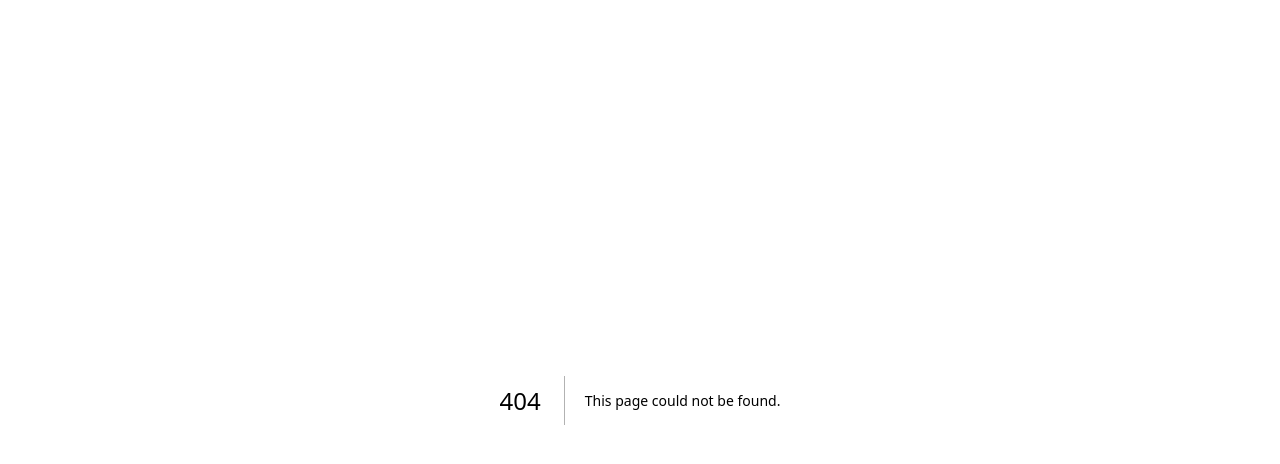
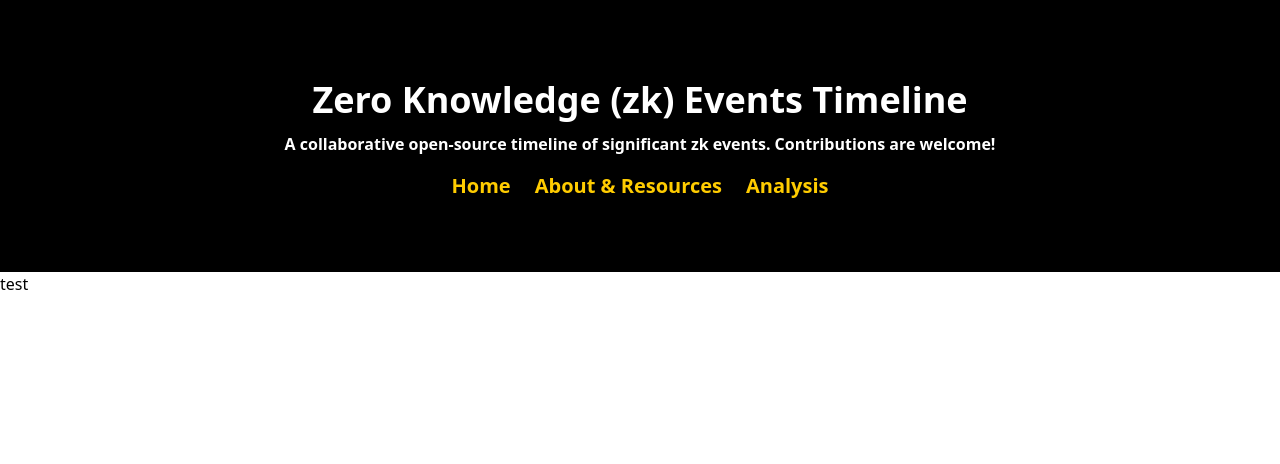
Before and after one commit to Violet-Bora-Lee/zk-timline-test, a Next.js app: page /about in a window 1280 px wide. Before the commit this address had no page. Shown: the top 464 px of the page. Built offline with nearby package versions, Linux system fonts and the light colour scheme.

Commit message:
Add About and Analysis pages with Menu component integration

```diff
--- /dev/null
+++ b/app/about/page.tsx
@@ -0,0 +1,11 @@
+import React from "react";
+import Menu from "@/components/Menu";
+
+export default function AboutPage() {
+  return (
+    <main>
+      <Menu />
+      test
+    </main>
+  )
+}
--- /dev/null
+++ b/app/analysis/page.tsx
@@ -0,0 +1,11 @@
+import React from "react";
+import Menu from "@/components/Menu";
+
+export default function AnasisPage() {
+  return (
+    <main>
+      <Menu />
+      test
+    </main>
+  )
+}
--- a/components/Menu.tsx
+++ b/components/Menu.tsx
@@ -1,4 +1,5 @@
 import React from 'react'
+import Link from 'next/link'
 
 export default function Menu() {
   return (
@@ -22,15 +23,15 @@ export default function Menu() {
           </p>
           {/* Menu section */}
           <div className="flex flex-col sm:flex-row justify-center mt-4 text-l md:text-xl text-customYellow font-semibold">
-            <a href="#" className="btn btn-primary mb-4 sm:mb-0 sm:mr-6">
+            <Link href="/" className="btn btn-primary mb-4 sm:mb-0 sm:mr-6">
               Home
-            </a>
-            <a href="#" className="btn btn-primary mb-4 sm:mb-0 sm:mr-6">
+            </Link>
+            <Link href="/about" className="btn btn-primary mb-4 sm:mb-0 sm:mr-6">
               About & Resources
-            </a>
-            <a href="#" className="btn btn-primary">
+            </Link>
+            <Link href="/analysis" className="btn btn-primary">
               Analysis
-            </a>
+            </Link>
           </div>
         </div>
       </div>
```
